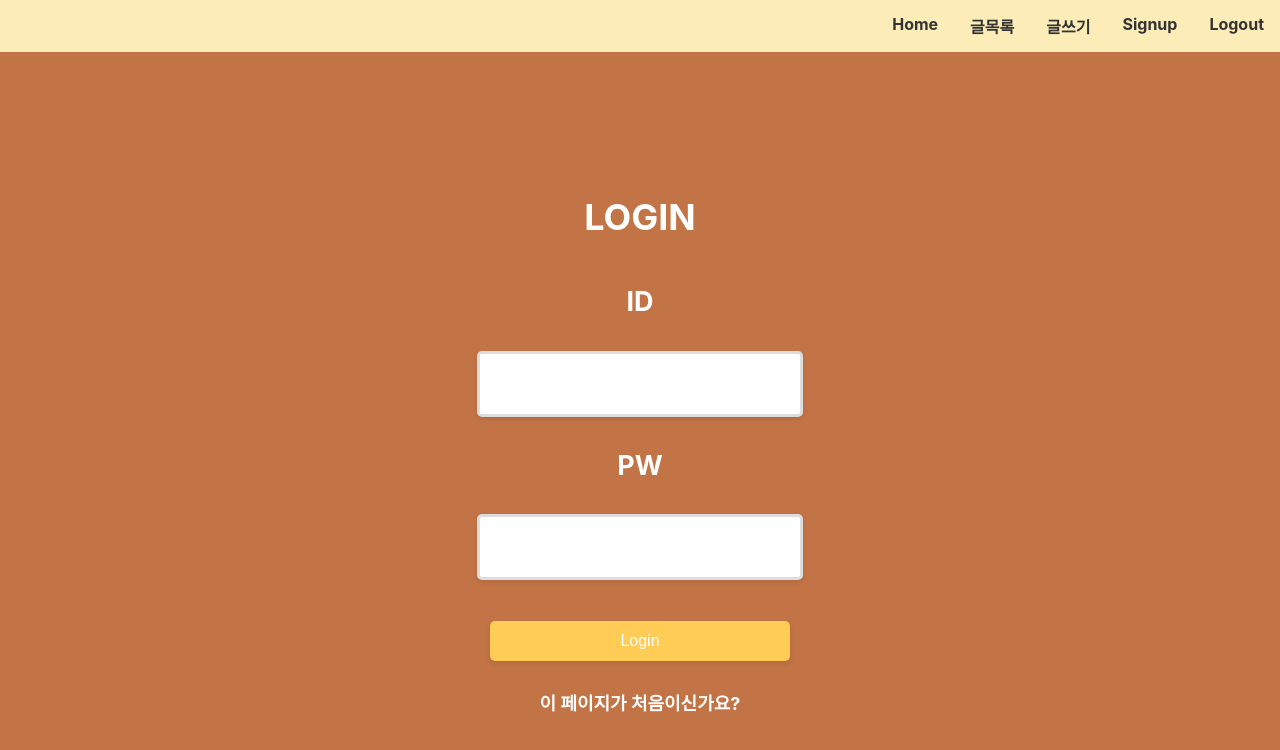
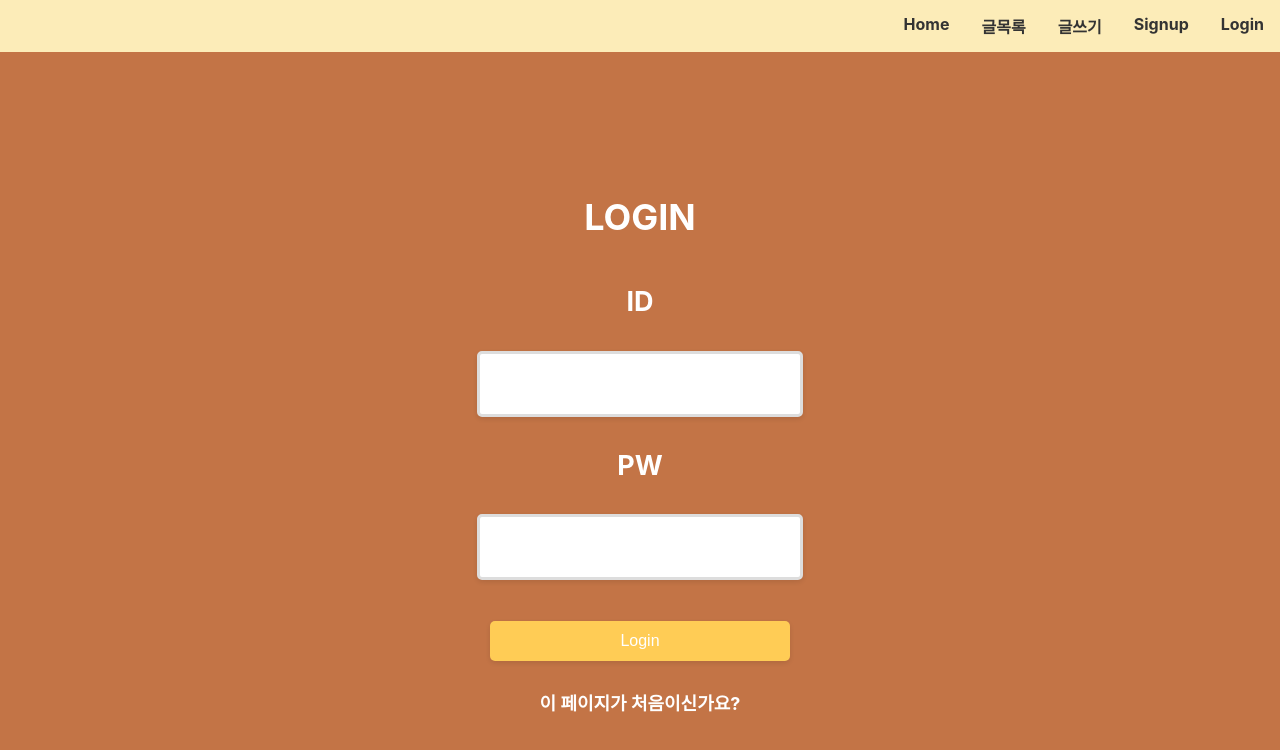
Before and after one commit to LYZAcell/Portfolio_5thweek_a, a React (Create React App) app: page /Login in a window 1280 px wide. Shown: the top 750 px of the page. Built offline with nearby package versions, Linux system fonts and the light colour scheme; no server answers.

Commit message:
revert testing

```diff
--- a/package.json
+++ b/package.json
@@ -13,8 +13,7 @@
     "react-router-dom": "^6.23.1",
     "react-scripts": "5.0.1",
     "styled-components": "^6.1.8",
-    "web-vitals": "^2.1.4",
-    "zustand": "^4.5.2"
+    "web-vitals": "^2.1.4"
   },
   "scripts": {
     "start": "react-scripts start --port 3000",
--- a/src/App.js
+++ b/src/App.js
@@ -1,4 +1,4 @@
-import React, { useEffect, useState, createContext, useCallback } from "react";
+import React, { useEffect, useState, createContext } from "react";
 import { BrowserRouter as Router, Route, Routes, Link } from 'react-router-dom';
 import axios from 'axios';
 import Portfolio from './Portfolio';
@@ -23,18 +23,11 @@ import EditPost from './EditPost';
 
 import WriteIDPW from './IDPW.js';
 import Signup from './Signup';
-import { AuthContext } from "./store/AuthContext.js";
 
 export const AppContext = createContext();
 
-
 function App() {
   const [book, setBook] = useState({});
-  const [isLogin, setIsLogin] = useState(false);
-
-const onLogOut = useCallback(() => {
-  setIsLogin(false)
-},[])
 
   {/*실습*/}
   const [name, setName] = useState('');
@@ -59,21 +52,17 @@ const onLogOut = useCallback(() => {
       });
   }, []);
 
-
-
   return (
     <PostProvider>
-      <AuthContext.Provider value={{isLogin,setIsLogin}}>
       <AppContext.Provider value={screen_mode}>
         <Router>
           <div>
             <nav>
               <ul className="nav-links">
                 <li>
-                  {isLogin? <Link to="/Login" className="nav-link">Login</Link> : <Link to="/" className = "nav-link" onClick = {onLogOut}> Logout</Link>}
+                  <Link to="/Login" className="nav-link">Login</Link>
                 </li>
                 <li>
-
                   <Link to="/signup" className="nav-link">Signup</Link>
                 </li>
                 <li>
@@ -138,7 +127,6 @@ const onLogOut = useCallback(() => {
           </div>
         </Router>
       </AppContext.Provider>
-      </AuthContext.Provider>
     </PostProvider>
   );
 }
--- a/src/IDPW.js
+++ b/src/IDPW.js
@@ -1,14 +1,9 @@
 import styled from "styled-components";
-import React, { useState, useContext } from 'react';
+import React, { useState } from 'react';
 import { useNavigate } from 'react-router-dom';
 import { useCookies } from "react-cookie";
 import { apiCall } from "./server";
 import axios from "axios";
-import { AuthContext } from "./store/AuthContext";
-//import { useStore } from "zustand";
-// 기본 내보내기
-import useStore from './store/store';
-
 
 
 const Inputwrapper = styled.div`
@@ -76,10 +71,6 @@ const WriteIDPW = () => {
   const navigate = useNavigate();
   const [cookies, setCookie] = useCookies();
 
-  //const {isLogin, setIsLogin} = useContext(AuthContext);
-  //const {setIsLogin} = useContext(AuthContext);
-
-
   const handleIDChange = (e) => {
     setID(e.target.value);
   };
@@ -88,27 +79,17 @@ const WriteIDPW = () => {
     setPW(e.target.value);
   };
 
-  const isLogin = useStore((state) => state.isLogin)
-
   const handleLogin = async () => {
     try {
       const response = await apiCall.post("/dj/login/", {
         username: id,
         password: pw,
       });
-      // 헤더에 토큰 보내기?
-      axios.defaults.headers.common['Authorization'] = `Bearer{response.data.accessToken}`
     // 로그인이 성공한 경우에만 팝업을 띄웁니다.
     alert("로그인 되었습니다!");
       console.log(response.data);
       sessionStorage.setItem("token", response.data.token);
       setCookie("token", response.data.token);
-      isLogin(true)
-      console.log("로그인 완료성공");
-      console.log(isLogin);
-      navigate('/')
-
-      return response.data;
     } catch (error) {
       alert("로그인에 실패하였습니다. 다시 시도해주세요.");
       console.error(error);
--- a/src/store/store.js
+++ /dev/null
@@ -1,8 +0,0 @@
-import{create} from 'zustand';
-
-
-const useStore = create((set) => ({
-    isLogin:false,
-    login:()=> set((state) =>({isLogin:!state.isLogin}))
-}))
-export default useStore;
```
Also changed, not shown: 2 other files (tests, documents, lock files or other folders).
